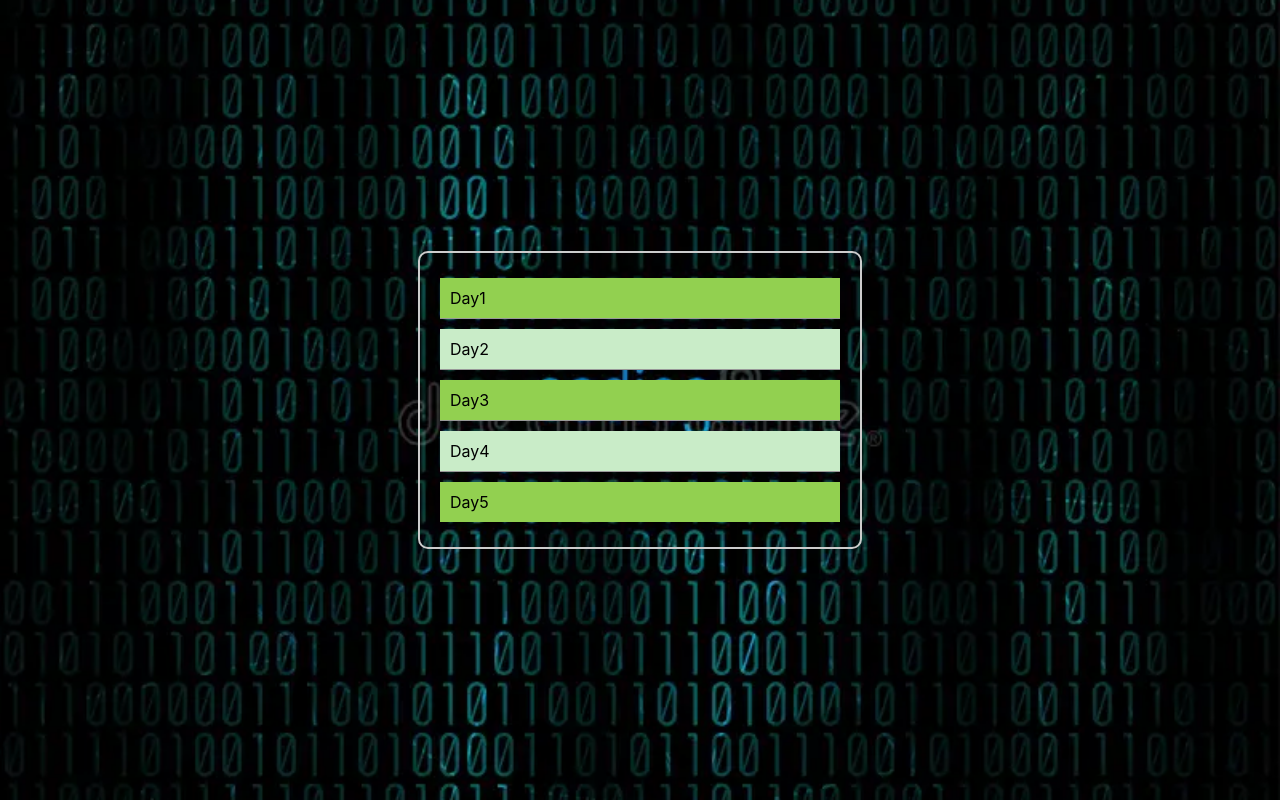
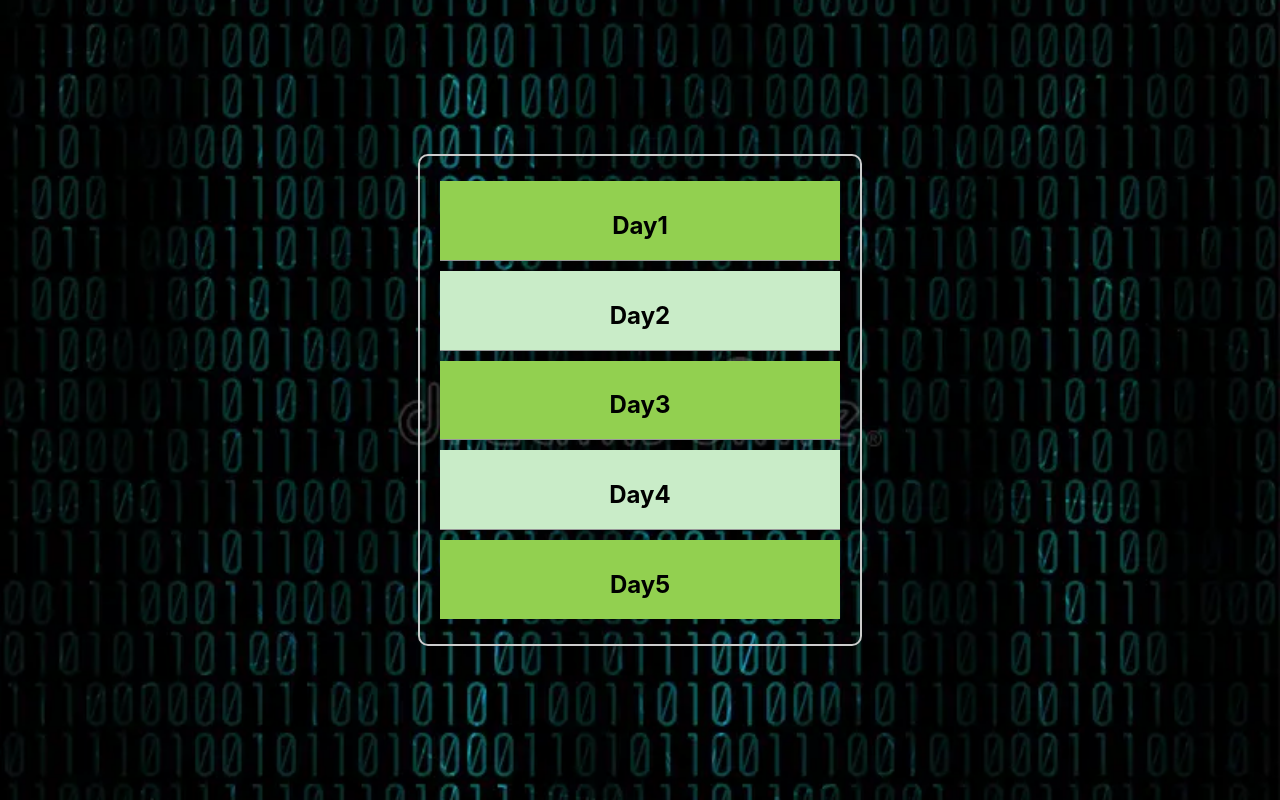
Before and after one commit to nayanatara07/FacePrep-Training, a React (Create React App) app: page / in a window 1280 px wide. Built offline with nearby package versions, Linux system fonts and the light colour scheme.

Commit message:
adding buttons

```diff
--- /dev/null
+++ b/src/RowComponent.css
@@ -0,0 +1,32 @@
+/* RowComponent.css */
+
+.buttons-container {
+    display: flex;
+    justify-content: center;
+  }
+
+.program-button {
+  margin: 5px;
+  padding: 10px 20px;
+  border: none;
+  background-color: transparent; /* Transparent background */
+  color: #000; /* Black text color */
+  text-decoration: none;
+  cursor: pointer;
+  border-radius: 50px; /* Make the border-radius large to create a circular shape */
+  box-shadow: 0 0 10px rgba(0, 0, 0, 0.5); /* Blurred shadow effect */
+  backdrop-filter: blur(5px); /* Blurred effect */
+}
+
+.program-button:hover {
+  background-color: rgba(0, 0, 0, 0.1); /* Darker background color on hover */
+}
+
+
+.row {
+    text-align: center; /* Center the day text */
+  }
+
+  .day-text {
+    margin-bottom: 10px; /* Add some spacing between day text and buttons */
+  }
--- a/src/RowComponent.js
+++ b/src/RowComponent.js
@@ -1,18 +1,41 @@
 // RowComponent.js
 
-import React from 'react';
-import { useNavigate } from 'react-router-dom';
+import React, { useState } from 'react';
+import { Link } from 'react-router-dom';
+import './RowComponent.css'; // Import CSS file for styling
 
 function RowComponent({ day }) {
-  const navigate = useNavigate();
+  const [isClicked, setIsClicked] = useState(false);
+  const [programs, setPrograms] = useState([]);
 
+  // Define program data in JSON format for each day
+  const programData = {
+    Day1: ['Classwork Programs', 'Practice Programs'], // Example programs for Day1
+    Day2: ['Classwork Programs', 'Practice Programs'], // Example programs for Day2
+    Day3: ['Classwork Programs', 'Practice Programs'],
+    Day4: ['Classwork Programs', 'Practice Programs'],
+    Day5: ['Classwork Programs', 'Practice Programs'],
+    // Add program data for other days similarly
+  };
+
+  // Function to handle click on a day
   const handleClick = () => {
-    navigate(`/day/${day}`);
+    setIsClicked(!isClicked); // Toggle the isClicked state
+    setPrograms(programData[day] || []); // Set programs for the clicked day
   };
 
   return (
-    <div className="row" onClick={handleClick}>
-      {day}
+    <div className="row" onClick={handleClick} style={{ cursor: 'pointer' }}>
+      <h2 className="day-text">{day}</h2>
+      {isClicked && (
+        <div className="buttons-container">
+          {programs.map((program, index) => (
+            <Link key={index} to={`/${day}/${program}`}>
+              <button className="program-button">{program}</button>
+            </Link>
+          ))}
+        </div>
+      )}
     </div>
   );
 }
```
